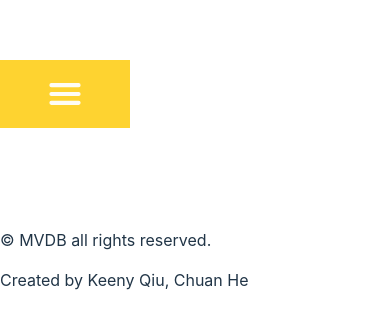
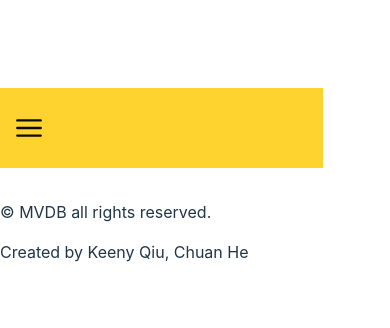
Before and after one commit to Knightmare12321/Movie-Api, a React (Vite) app: page /about in a window 390 px wide. Shown: the part 238-566 px from the top of the page. Built offline with nearby package versions, Linux system fonts and the light colour scheme.

Commit message:
Mobile functional navbar Completed

```diff
--- /dev/null
+++ b/src/styles/base/_variables.scss
@@ -0,0 +1,3 @@
+$header-color : #fed330;
+$text-primary-color : #000000;
+$text-font: Gotham-Rounded-Light,sans-serif;
--- a/src/styles/components/_hamburger.scss
+++ b/src/styles/components/_hamburger.scss
@@ -1,3 +1,5 @@
+@use "../base/variables" as *;
+
 #container {
     position: absolute;
     top: 0;
@@ -8,8 +10,8 @@
 
 
   .box {
-    width: 33.3333%;
-    height: 50%;
+    width: 15vw;
+    height: 5rem;
     float: left;
   }
 
@@ -21,7 +23,7 @@
       width: 100%;
     height: 100%;
       fill: none;
-      stroke-width: 6;
+      stroke-width: 4;
       stroke-linecap: round;
       stroke-linejoin: round;
     cursor: pointer;
@@ -29,8 +31,8 @@
 
 #b1 { background: #fc5c65; }
 #b2 { background: #fd9644; }
-#b3 { background: #fed330; }
+#b3 { background: $header-color; }
 #b4 { background: #eb3b5a; }
 #b5 { background: #fa8231; }
 #b6 { background: #f7b731; }
-.icon { stroke: #FFFFFF; opacity: .95; }
+.icon { stroke: $text-primary-color; opacity: .95; }
--- a/src/styles/components/_header.scss
+++ b/src/styles/components/_header.scss
@@ -1,11 +1,48 @@
 // Header
+@use "../base/variables" as *;
 
 header {
+    position: relative;
+    background-color: $header-color;
+    display: grid;
     width: 100%;
+    height: 5rem;
 }
 
 .nav-container {
     display: none;
+    background-color: $header-color;
+    width: 100%;
+    height: 15rem;
+}
+
+.main-nav {
+    position: relative;
+    top: -1rem;
+    width: 100%;
+    height: 100%;
+    ul {
+        display: flex;
+        flex-direction: column;
+        list-style-type: none;
+        flex-wrap: wrap;
+        height: 100%;
+        padding-left: 0;
+        li {
+            display: flex;
+            flex-direction: column;
+            justify-content: center;
+            height: 25%;
+            text-align: left;
+            padding-left: 5vw;
+            border-top: 1px solid #858585;
+            a {
+                font-family: $text-font;
+                font-size: 1.5rem;
+                color: $text-primary-color;
+            }
+        }
+    }
 }
 
 .show {
--- a/src/styles/styles.scss
+++ b/src/styles/styles.scss
@@ -1,6 +1,7 @@
 // Resets & Generals
 @use './base/reset';
 @use './base/index';
+
 // Components
 @use './components/header';
 @use './components/nav';
```
